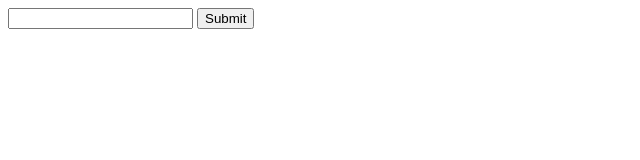
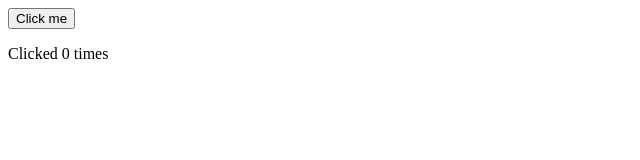
Before and after one commit to bzayn02/refreshingJS, a website: page index.html in a window 1280 px wide. Shown: the whole page, without its empty margins (0-640 px from the left). Drawn offline with Linux system fonts and the light colour scheme.

Commit message:
counter made persistent with local storage

```diff
--- a/index.html
+++ b/index.html
@@ -7,10 +7,11 @@
    </head>
    <body>
       <div id="container">
-         <form id="myForm">
-            <input type="text" id="nameInput" />
-            <button type="submit">Submit</button>
-         </form>
+         <!-- <form id="myForm"> -->
+         <!-- <input type="text" id="nameInput" /> -->
+         <button>Click me</button>
+         <p id="display">Clicked 0 times</p>
+         <!-- </form> -->
       </div>
       <script src="learning.js"></script>
    </body>
--- a/learning.js
+++ b/learning.js
@@ -957,14 +957,61 @@
 //    console.log(event.target.value);
 // });
 
-const form = document.getElementById('myForm');
-const nameInput = document.getElementById('nameInput');
+// const form = document.getElementById('myForm');
+// const nameInput = document.getElementById('nameInput');
 
-form.addEventListener('submit', function (e) {
-   e.preventDefault();
-   if (nameInput.value.trim() === '') {
-      return alert('Enter first.');
-   }
-   console.log('Form Submitted, page did NOT reload');
-   console.log(`You entered: ${nameInput.value}`);
-});
+// form.addEventListener('submit', function (e) {
+//    e.preventDefault();
+//    if (nameInput.value.trim() === '') {
+//       return alert('Enter first.');
+//    }
+//    console.log('Form Submitted, page did NOT reload');
+//    console.log(`You entered: ${nameInput.value}`);
+// });
+
+// localStorage.setItem('username', 'Bijay');
+// localStorage.getItem('username');
+// localStorage.removeItem('username');
+
+// const user = { name: 'Bijay', score: 42 };
+
+// localStorage.setItem('user', JSON.stringify(user));
+
+// const stored = localStorage.getItem('user');
+
+// const parsedUser = JSON.parse(stored);
+
+// let count = 0;
+
+// const button = document.querySelector('button');
+// const display = document.getElementById('display');
+
+// const num = localStorage.getItem('count');
+// if (num) {
+//    count = parseInt(num);
+//    display.textContent = `Clicked ${count} times`;
+// }
+
+// button.addEventListener('click', function () {
+//    count = count + 1;
+//    localStorage.setItem('count', JSON.stringify(count));
+//    display.textContent = `Clicked ${count} times`;
+// });
+
+// let count = 0;
+
+// const button = document.querySelector('button');
+// const display = document.getElementById('display');
+
+// const num = localStorage.getItem('count');
+
+// if (num) {
+//    count = parseInt(num);
+//    display.textContent = `Clicked ${count} times`;
+// }
+
+// button.addEventListener('click', function () {
+//    count = count + 1;
+//    localStorage.setItem('count', count);
+//    display.textContent = `Clicked ${count} times`;
+// });
```
